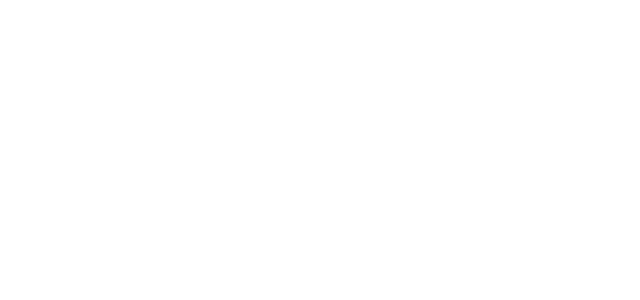
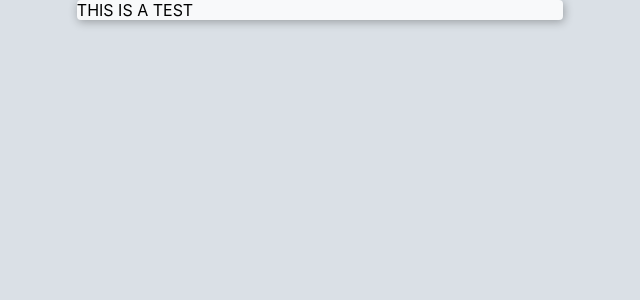
Before and after one commit to dandlp95/RecipeHub, a React (Create React App) app: page / in a window 1280 px wide. Shown: the top 300 px of the page, without its empty margins (320-960 px from the left). Built offline with nearby package versions, Linux system fonts and the light colour scheme.

Commit message:
issues with css ts fix and formcontainer component progress

```diff
--- a/src/app.module.css
+++ b/src/app.module.css
@@ -1,13 +1,7 @@
-:root {
-    --pastel-pink: #efafa9;
-    --spanish-pink: #f2bfba;
-    --grey: #808080;
-    --white: #ffffff;
-    --vermillion: #db4c40;
-    --melon: #EFAFA9;
-
+.appCSS {
+    /* background-size: cover;
+    background-position: top; */
+    min-height: 100vh;
+    width: 100%;
+    background-color: var(--mint-cream);
 }
-
-.appCSS {
-    min-height: 100vh;
-}
--- a/src/app.tsx
+++ b/src/app.tsx
@@ -28,7 +28,13 @@
     }
   }, [token])
 
-  return <div></div>
+  return (
+    <div className={appCSS.appCSS}>
+      <FormContainer>
+        <div>THIS IS A TEST</div>
+      </FormContainer>
+    </div>
+  )
 }
 
 export default App
--- a/src/components/formContainer1.tsx
+++ b/src/components/formContainer1.tsx
@@ -1,16 +1,14 @@
 import React, { useState, ReactNode } from 'react'
-// import formContainerCSS from './styles/formContainer1.module.css'
+import formContainerCSS from './styles/formContainer1.module.css'
 
 type Props = {
   children: ReactNode
 }
 
-const FormContainer1: React.FunctionComponent<Props> = (props:Props) => {
+const FormContainer1: React.FunctionComponent<Props> = (props: Props) => {
   return (
-    <div>
-        {props.children}
-    </div>
-)
+    <div className={formContainerCSS.formContainerMain}>{props.children}</div>
+  )
 }
 
 export default FormContainer1
--- a/src/components/styles/formContainer1.module.css
+++ b/src/components/styles/formContainer1.module.css
@@ -0,0 +1,7 @@
+.formContainerMain {
+    background-color: var(--seasalt);
+    width: 38%;
+    margin: 0 auto;
+    border-radius: 4px;
+    box-shadow: 1px 2px 10px rgba(0, 0, 0, 0.3);
+}
--- a/src/index.jsx
+++ b/src/index.jsx
@@ -1,6 +1,6 @@
 import React from "react";
 import ReactDOM from "react-dom/client";
-// import "./index.css";
+import "./index.module.css";
 import Router from "./router";
 const root = ReactDOM.createRoot(document.getElementById("root"));
 root.render(<Router />);
--- a/src/index.module.css
+++ b/src/index.module.css
@@ -5,9 +5,9 @@
     sans-serif;
   -webkit-font-smoothing: antialiased;
   -moz-osx-font-smoothing: grayscale;
-    background-color: #DAE0E6;
   height: 0;
 }
+
 /* body {
     margin: 0;
     font-family: -apple-system, BlinkMacSystemFont, "Segoe UI", "Roboto", "Oxygen",
@@ -21,3 +21,8 @@
   font-family: source-code-pro, Menlo, Monaco, Consolas, "Courier New",
     monospace;
 }
+
+:root {
+  --mint-cream: #DAE0E6;
+  --seasalt: #F8F9FA;
+}
```
Lines whose indentation alone changed are shown as unchanged.
